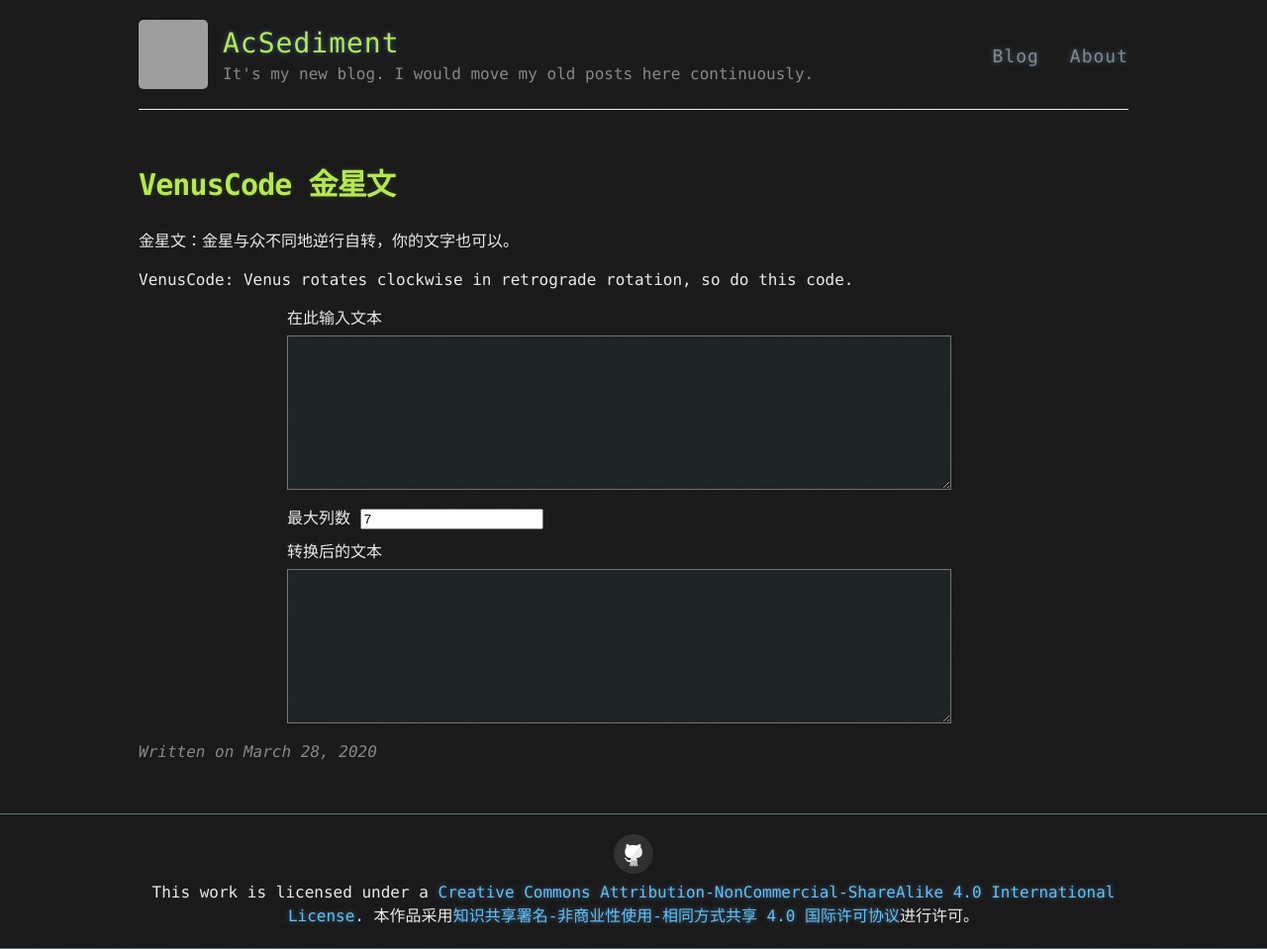
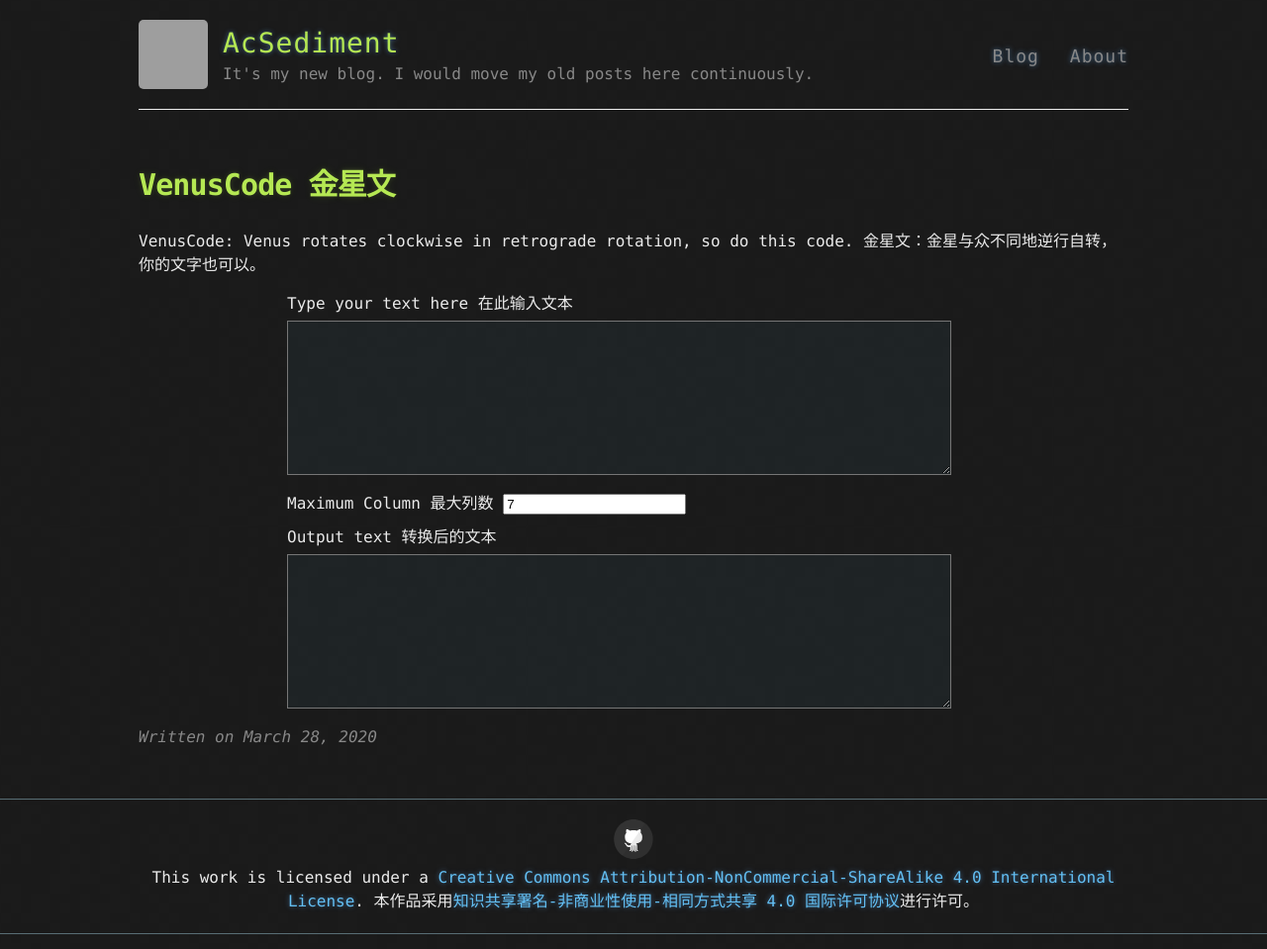
Before and after one commit to ACsediment/ACsediment.github.io, a Jekyll site: the page built from _posts/2020-03-28-VenusCode.md, in a window 1280 px wide. Shown: the whole page at 99% size. Built offline with Jekyll 4.4.1, drawn with Linux system fonts in a browser that asks for light colours; grey boxes are pictures that could not be loaded.

Commit message:
change name

```diff
--- a/_posts/2020-03-28-test.md
+++ b/_posts/2020-03-28-VenusCode.md
@@ -5,22 +5,21 @@ date: 2020-03-28 20:21:00 -0000
 categories: Test
 ---
 
+VenusCode: Venus rotates clockwise in retrograde rotation, so do this code.
 金星文：金星与众不同地逆行自转，你的文字也可以。
-
-VenusCode: Venus rotates clockwise in retrograde rotation, so do this code.
 
 <div class="topLayer">
 	<div class="inputText">
-		<label for="textarea_in">在此输入文本</label>
+		<label for="textarea_in">Type your text here 在此输入文本</label>
 		<textarea id="textarea_in"></textarea>
 	</div>
 	<div class="control">
-		<label for="maxColumn_in">最大列数</label>
+		<label for="maxColumn_in">Maximum Column 最大列数</label>
 		<input id='maxColumn_in' type='number' value='7'>
 	</div>
 	<div class="ouputText">
-		<label for="textarea_out">转换后的文本</label>
-		<textarea id="textarea_out" readOnly> </textarea>
+		<label for="textarea_out">Output text 转换后的文本</label>
+		<textarea id="textarea_out" readOnly οnfοcus="this.select()" οnmοuseοver="this.focus()"></textarea>
 	</div>
 </div>
 <style type="text/css">
```
